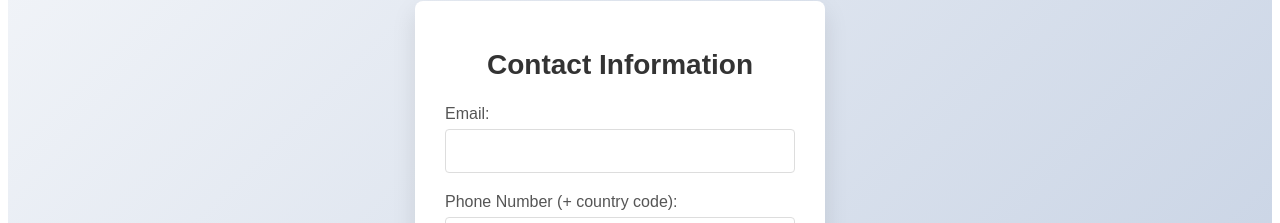
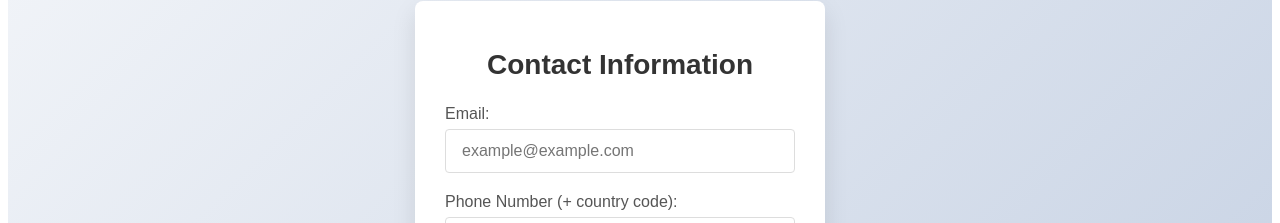
Before and after one commit to bandhan-majumder/Notification, a React (Vite) app in the folder Novu/frontend/: page / in a window 1280 px wide. Shown: the part 224-447 px from the top of the page. Built offline with nearby package versions, Linux system fonts and the light colour scheme.

Commit message:
add placeholder

```diff
--- a/Novu/frontend/src/components/Home.tsx
+++ b/Novu/frontend/src/components/Home.tsx
@@ -62,6 +62,7 @@ const Home = () => {
                         <input
                             type="email"
                             value={email}
+                            placeholder='example@example.com'
                             onChange={(e) => setEmail(e.target.value)}
                             required
                             style={{
```
